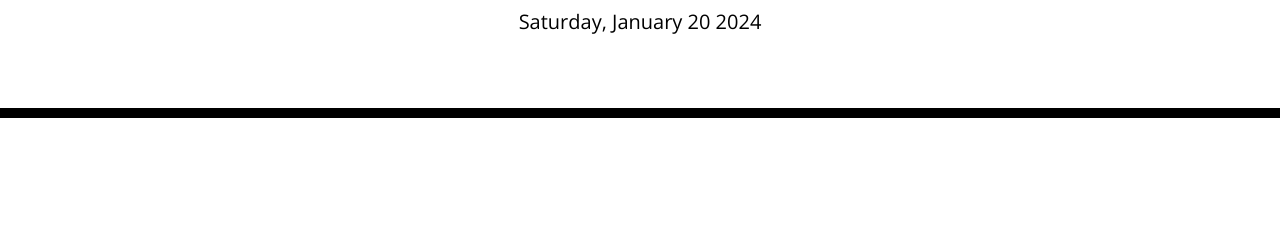
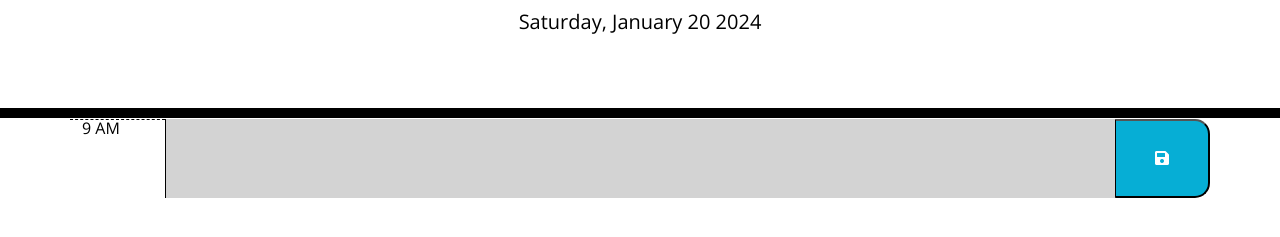
Before and after one commit to GiorgioDaVinci/Daily-App-Planner, a plain HTML site: page starter/index.html in a window 1280 px wide. Shown: the part 169-406 px from the top of the page. Drawn offline with nearby package versions, Linux system fonts and the light colour scheme.

Commit message:
I have managed to add the first block

```diff
--- a/starter/index.html
+++ b/starter/index.html
@@ -32,6 +32,11 @@
     </header>
     <div class="container">
       <!-- Timeblocks go here -->
+      <div class="row">
+        <div class="col-md-1 hour">9 AM</div>
+        <textarea class="col-md-10 description past" data-hour="9"></textarea>
+        <button class="col-md-1 saveBtn" data-hour="9"><i class="fas fa-save"></i></button>
+      </div>
     </div>
 
     <script src="https://cdnjs.cloudflare.com/ajax/libs/jquery/3.2.1/jquery.min.js"></script>
```
